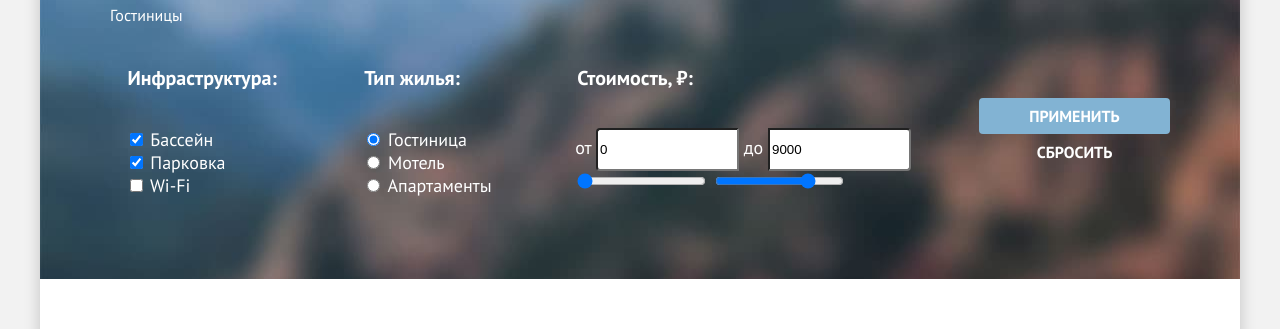
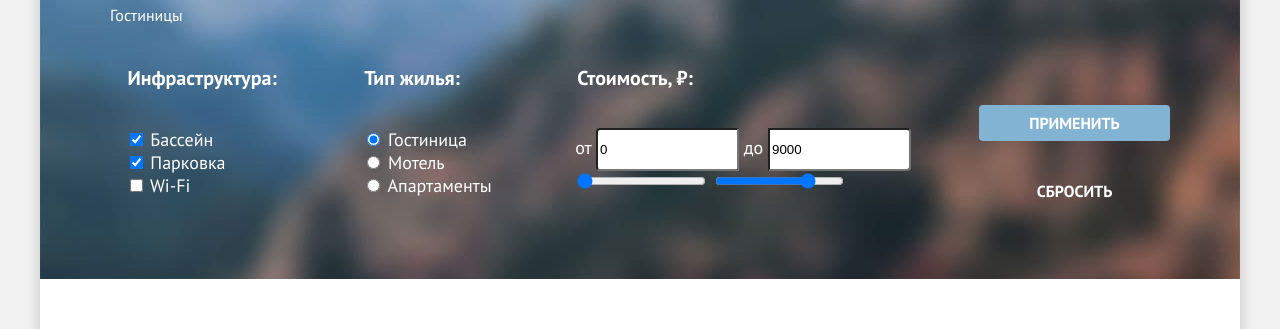
Before and after one commit to htmlacademy-htmlcss/318101-sedona-2, a plain HTML site: page catalog.html in a window 1280 px wide. Shown: the part 180-509 px from the top of the page. Drawn offline with Linux system fonts and the light colour scheme.

Commit message:
сетки 2х страниц

```diff
--- a/styles/styles.css
+++ b/styles/styles.css
@@ -178,8 +178,6 @@ body {
   color: var(--color-black);
   background-color: var(--color-pale-gray);
 }
-
-
 
 .page__wrapper {
   display: flex;
@@ -426,7 +424,6 @@ body {
   gap: 40px;
 }
 
-
 .catalog {
   display: flex;
   flex-direction: column;
@@ -482,7 +479,8 @@ body {
 .filter__buttons {
   display: flex;
   flex-direction: column;
-  margin-top: 32px;
+  justify-content: flex-end;
+  gap: 32px;
 }
 
 .filter__button-submit {
@@ -492,7 +490,6 @@ body {
 .filter__button-reset {
   width: 191px;
 }
-
 
 .control__label {
   line-height: 23px;
@@ -514,7 +511,7 @@ body {
   border: 1px solid var(--color-light-gray);
   width: 340px;
   padding: 20px;
-  gap: 16px
+  gap: 16px;
 }
 
 .card__button {
```
